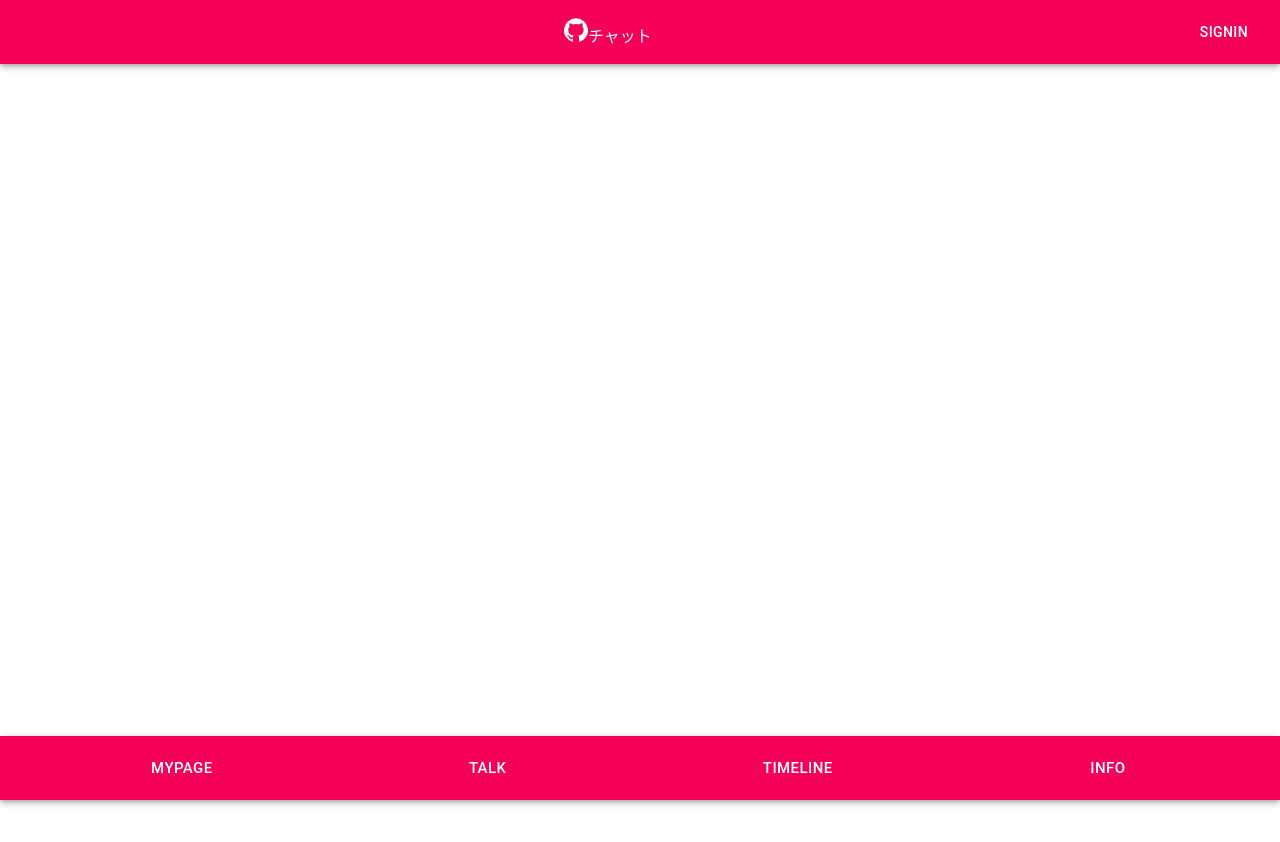
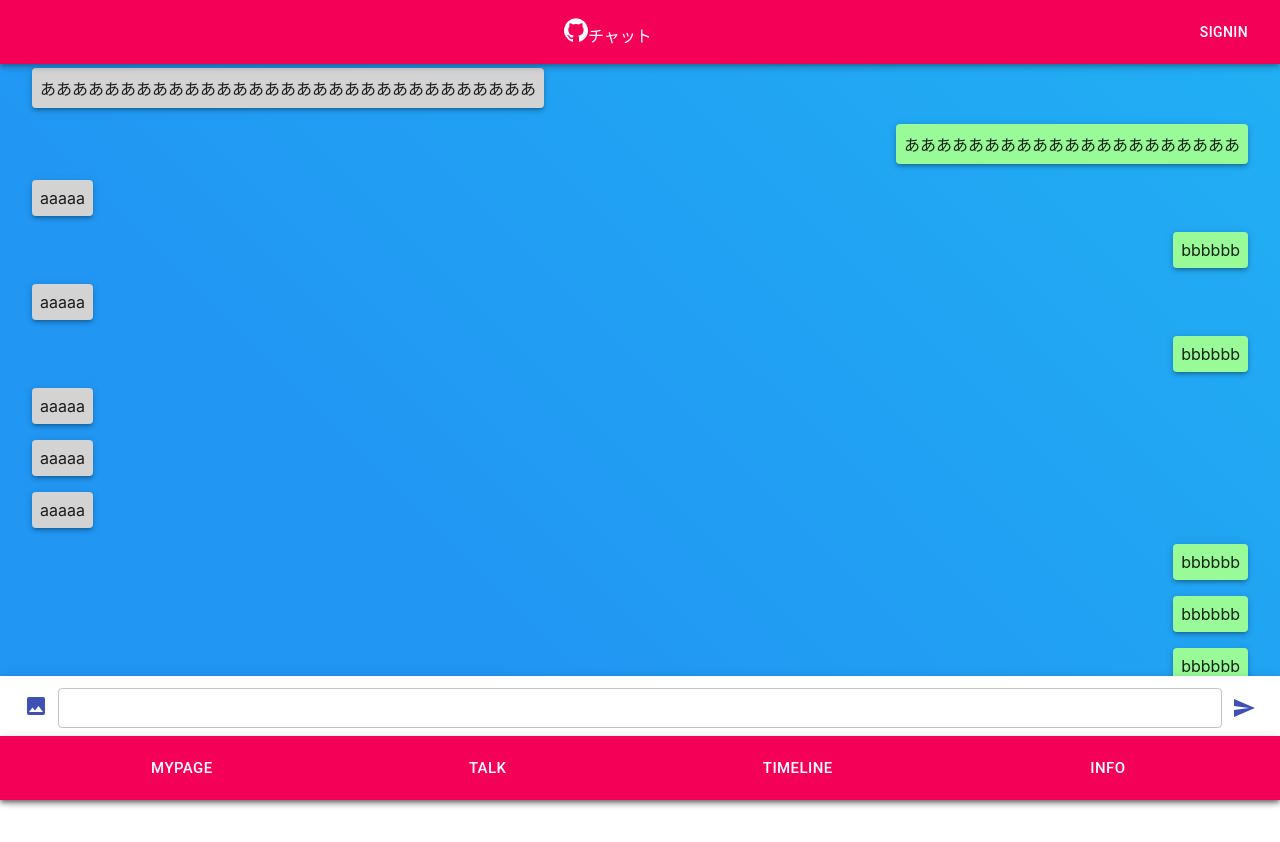
Before and after one commit to NishiokaKazuki/SNS, a React (Create React App) app in the folder client/: page /talk/room in a window 1280 px wide. Before the commit the page ends 800 px from the top, so only its background shows below. Built offline with nearby package versions, Linux system fonts and the light colour scheme.

Commit message:
refs#2006 Add TalkRoom

```diff
--- a/client/src/App.tsx
+++ b/client/src/App.tsx
@@ -11,6 +11,7 @@ import {
 import Footer from './containers/Footer'
 import SignIn from './containers/SignIn'
 import Header from './containers/Header'
+import Room   from './containers/Room'
 import Talk   from './containers/Talk'
 import Top    from './containers/Top'
 import ScrollToTop from './containers/Wrapper/ScrollToTop'
@@ -25,6 +26,7 @@ const App: React.FC = () => {
             <Switch>
               <Route exact path="/"><Top /></Route>
               <Route exact path="/talk"><Talk /></Route>
+              <Route exact path="/talk/room"><Room /></Route>
               <Route exact path="/signin"><SignIn /></Route>
             </Switch>
           </Main>
--- a/client/src/containers/Header/index.tsx
+++ b/client/src/containers/Header/index.tsx
@@ -18,7 +18,7 @@ const Header: React.FC = () => {
                         <StyledLink to="/">
                             <GitHubIcon />チャット
                         </StyledLink>
-                        <ButtonLink to="signin">
+                        <ButtonLink to="/signin">
                             <Button className={classes.button}>
                                 SignIn
                             </Button>
--- /dev/null
+++ b/client/src/containers/Room/Bubble.tsx
@@ -0,0 +1,41 @@
+import React from 'react';
+import { Theme, createStyles, makeStyles } from '@material-ui/core/styles';
+import Paper from '@material-ui/core/Paper';
+
+interface Props {
+  isOther: boolean,
+  message: string
+}
+
+const Bubble: React.FC<Props> = (props) => {
+  const classes = useStyles(props);
+  const {isOther} = props
+  return (
+    <div className={classes.root}>
+      <Paper elevation={3}>{props.message}</Paper>
+    </div>
+  );
+}
+
+const useStyles = makeStyles((theme: Theme) =>
+  createStyles({
+    root: {
+      justifyContent: (props:Props) =>
+        props.isOther
+          ? 'flex-start'
+          : 'flex-end',
+      display: 'flex',
+      flexWrap: 'wrap',
+      '& > *': {
+        background: (props:Props) =>
+          props.isOther
+            ? '#d3d3d3'
+            : '#98fb98',
+        margin: theme.spacing(1),
+        padding: theme.spacing(1),
+      },
+    },
+  }),
+);
+
+export default Bubble
--- /dev/null
+++ b/client/src/containers/Room/KeyBoard.tsx
@@ -0,0 +1,57 @@
+import React from 'react'
+import { Link } from 'react-router-dom'
+import styled from 'styled-components'
+
+import { makeStyles } from '@material-ui/core/styles'
+import AppBar from '@material-ui/core/AppBar'
+import Grid from '@material-ui/core/Grid';
+import Toolbar from '@material-ui/core/Toolbar'
+import TextField from '@material-ui/core/TextField';
+import PhotoIcon from '@material-ui/icons/Photo';
+import SendIcon from '@material-ui/icons/Send';
+
+const KeyBoard: React.FC = () => {
+  const classes = useStyles();
+  return(
+    <>
+        <AppBar position="fixed" color="secondary" className={classes.keyBoard}>
+            <Toolbar>
+                <StyledLink to="/">
+                    <PhotoIcon color="primary"/>
+                </StyledLink>
+                <TextField
+                    id="outlined-multiline-flexible"
+                    className={classes.textField}
+                    size="small"
+                    fullWidth
+                    multiline
+                    rowsMax={2}
+                    variant="outlined"
+                />
+                <SendIcon color="primary"/>
+            </Toolbar>
+        </AppBar>
+    </>
+  )
+}
+
+const useStyles = makeStyles({
+    keyBoard:{
+        top: 'auto',
+        background: '#FFFFFF',
+        bottom: 0,
+        paddingBottom: '60px'
+    },
+    textField:{
+        paddingLeft:'10px',
+        paddingRight:'10px',
+    }
+});
+
+const StyledLink = styled(Link)`
+    margin: auto;
+    text-decoration: none;
+    color: white;
+`
+
+export default KeyBoard
--- /dev/null
+++ b/client/src/containers/Room/index.tsx
@@ -0,0 +1,53 @@
+import React from 'react'
+import Bubble from './Bubble'
+import KeyBoard from './KeyBoard'
+import { Link, useHistory } from 'react-router-dom'
+import styled from 'styled-components'
+
+import { makeStyles } from '@material-ui/core/styles'
+import Container from '@material-ui/core/Container';
+import { Omit } from '@material-ui/types';
+
+const Room: React.FC = () => {
+  const classes = useStyles();
+  return(
+    <Root>
+        <Container className = {classes.color}>
+            <Bubble isOther={true} message={"あああああああああああああああああああああああああああああああ"}/>
+            <Bubble isOther={false} message={"あああああああああああああああああああああ"}/>
+            <Bubble isOther={true} message={"aaaaa"}/>
+            <Bubble isOther={false} message={"bbbbbb"}/>
+            <Bubble isOther={true} message={"aaaaa"}/>
+            <Bubble isOther={false} message={"bbbbbb"}/>
+            <Bubble isOther={true} message={"aaaaa"}/>
+            <Bubble isOther={true} message={"aaaaa"}/>
+            <Bubble isOther={true} message={"aaaaa"}/>
+            <Bubble isOther={false} message={"bbbbbb"}/>
+            <Bubble isOther={false} message={"bbbbbb"}/>
+            <Bubble isOther={false} message={"bbbbbb"}/>
+        </Container>
+        <KeyBoard/>
+    </Root>
+  )
+}
+
+const useStyles = makeStyles({
+    color: {
+      background:'linear-gradient(45deg, #2196F3 30%, #21CBF3 180%)',
+      color:'white',
+      height:'100%',
+      paddingBottom:'100px',
+    },
+});
+
+const StyledLink = styled(Link)`
+  text-decoration: none;
+`
+
+const Root = styled.div`
+  margin: auto;
+  padding-top: 60px;
+  padding-bottom: 50px;
+`
+
+export default Room
--- a/client/src/containers/Talk/index.tsx
+++ b/client/src/containers/Talk/index.tsx
@@ -14,7 +14,7 @@ const Talk: React.FC = () => {
   const classes = useStyles();
   const history = useHistory();
   const handleRowClick = (row:any) => {
-    history.push('/talk/room/'+row.link);
+    history.push('/talk/room/');//+row.link
   }
   return(
     <Root>
```
Also changed, not shown: 1 other file (tests, documents, lock files or other folders).
